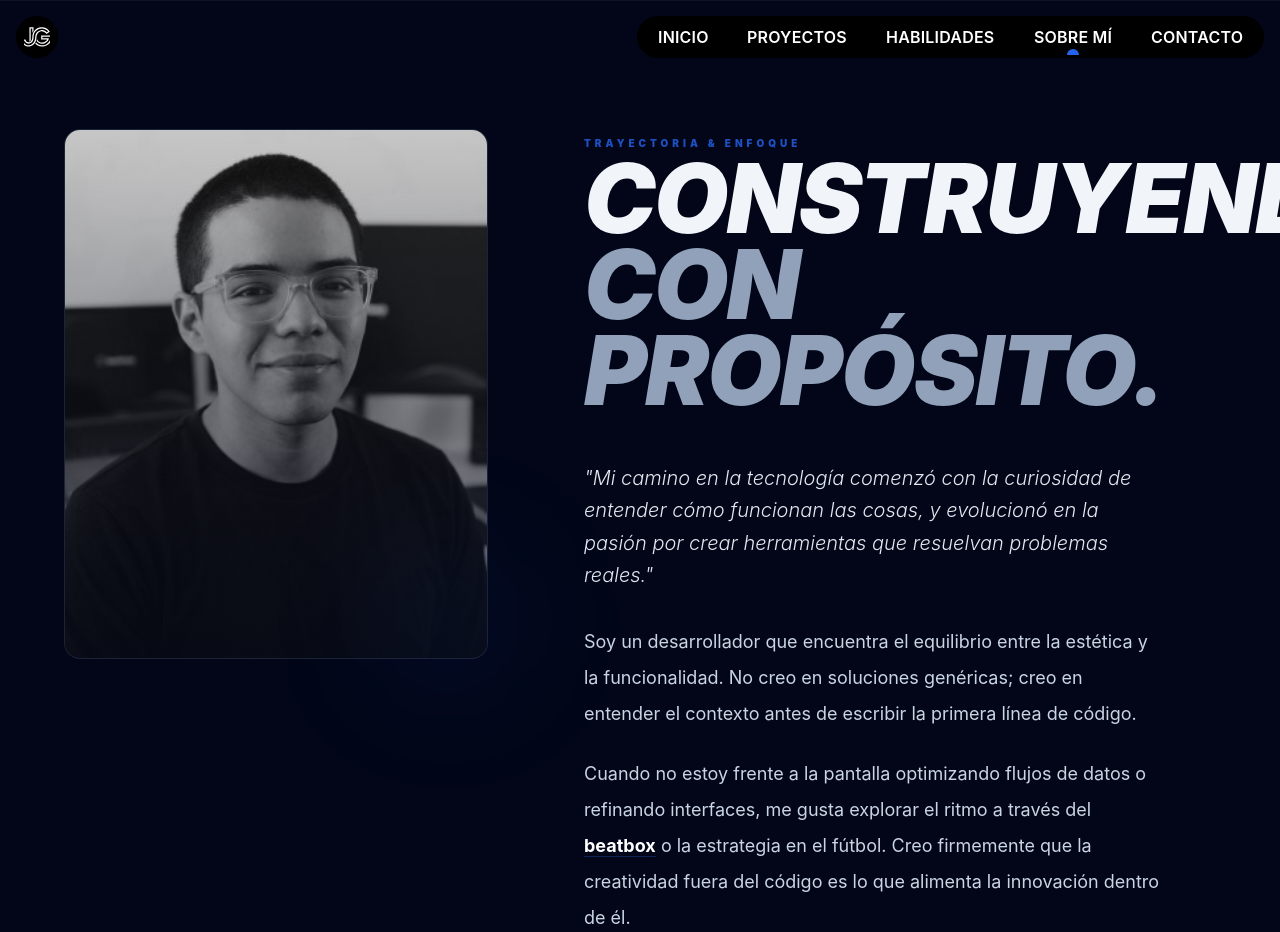
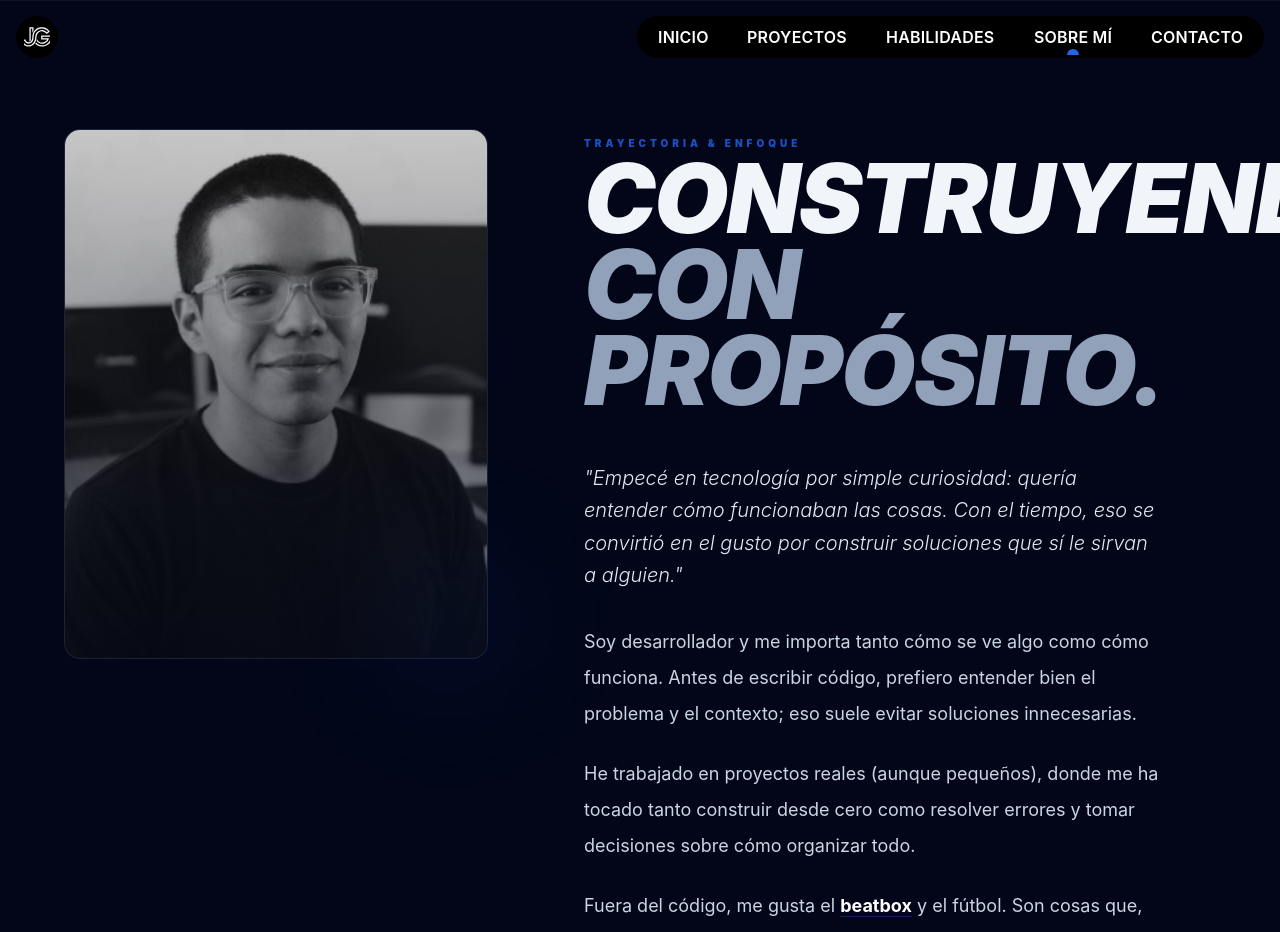
Before and after one commit to JoanGarfias/JoanGarfias.github.io, a Nuxt app: page /sobre-mi in a window 1280 px wide. Shown: the top 932 px of the page. Built offline with nearby package versions, Linux system fonts and the light colour scheme.

Commit message:
update about me section

```diff
--- a/app/components/AboutMe.vue
+++ b/app/components/AboutMe.vue
@@ -29,15 +29,18 @@
 
           <div class="space-y-8 max-w-xl">
             <p class="text-lg md:text-xl text-slate-200 leading-relaxed font-light italic">
-              "Mi camino en la tecnología comenzó con la curiosidad de entender cómo funcionan las cosas, y evolucionó en la pasión por crear herramientas que resuelvan problemas reales."
+              "Empecé en tecnología por simple curiosidad: quería entender cómo funcionaban las cosas. Con el tiempo, eso se convirtió en el gusto por construir soluciones que sí le sirvan a alguien."
             </p>
 
             <div class="space-y-6 text-slate-300 text-base md:text-lg leading-loose">
               <p>
-                Soy un desarrollador que encuentra el equilibrio entre la estética y la funcionalidad. No creo en soluciones genéricas; creo en entender el contexto antes de escribir la primera línea de código.
+                Soy desarrollador y me importa tanto cómo se ve algo como cómo funciona. Antes de escribir código, prefiero entender bien el problema y el contexto; eso suele evitar soluciones innecesarias.
               </p>
               <p>
-                Cuando no estoy frente a la pantalla optimizando flujos de datos o refinando interfaces, me gusta explorar el ritmo a través del <span class="text-white font-bold underline decoration-primary/30 underline-offset-4">beatbox</span> o la estrategia en el fútbol. Creo firmemente que la creatividad fuera del código es lo que alimenta la innovación dentro de él.
+                He trabajado en proyectos reales (aunque pequeños), donde me ha tocado tanto construir desde cero como resolver errores y tomar decisiones sobre cómo organizar todo.
+              </p>
+              <p>
+                Fuera del código, me gusta el <span class="text-white font-bold underline decoration-primary/30 underline-offset-4">beatbox</span> y el fútbol. Son cosas que, aunque no tengan que ver directamente con programar, me ayudan a mantener la cabeza fresca y a pensar diferente.
               </p>
             </div>
           </div>
```
